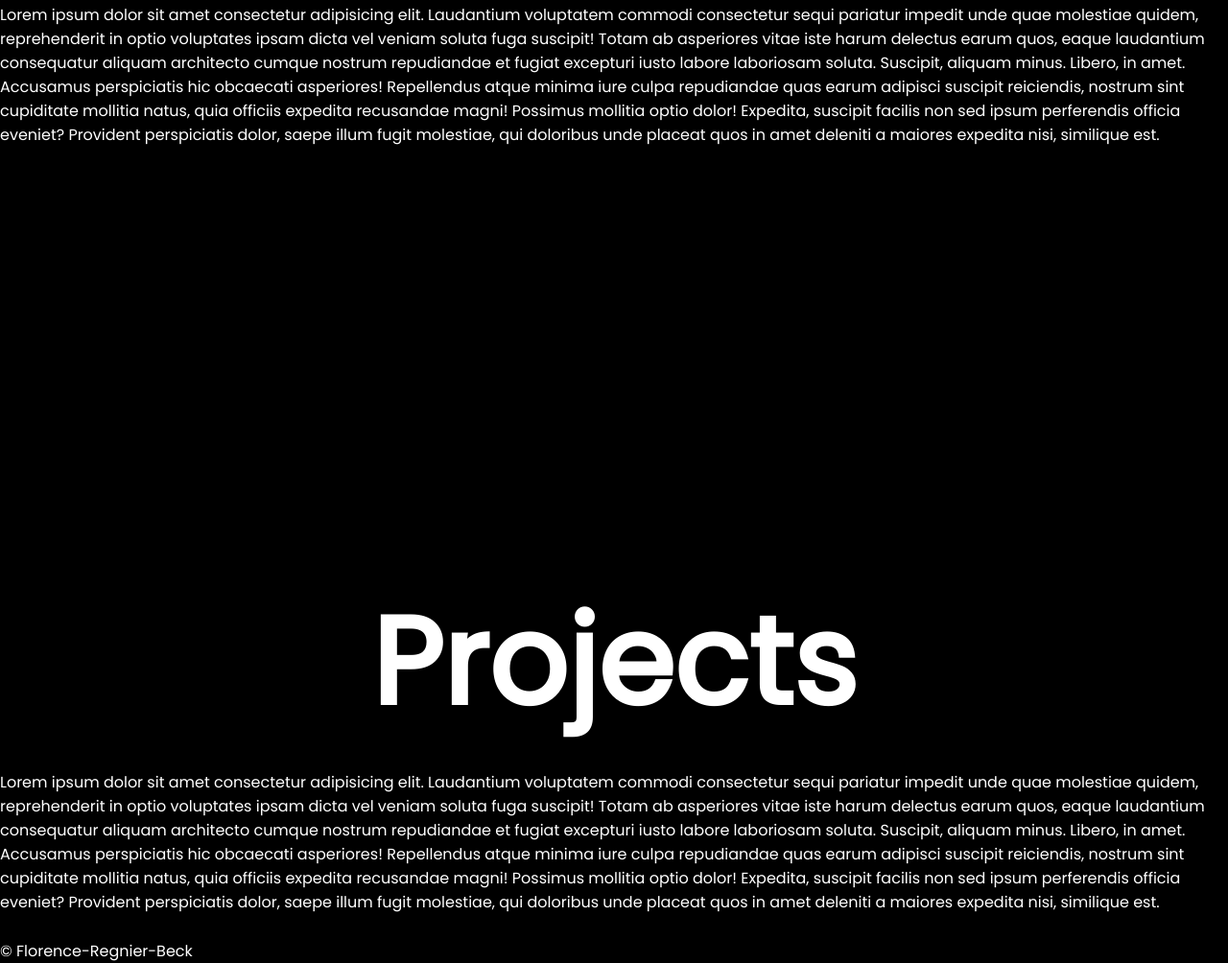
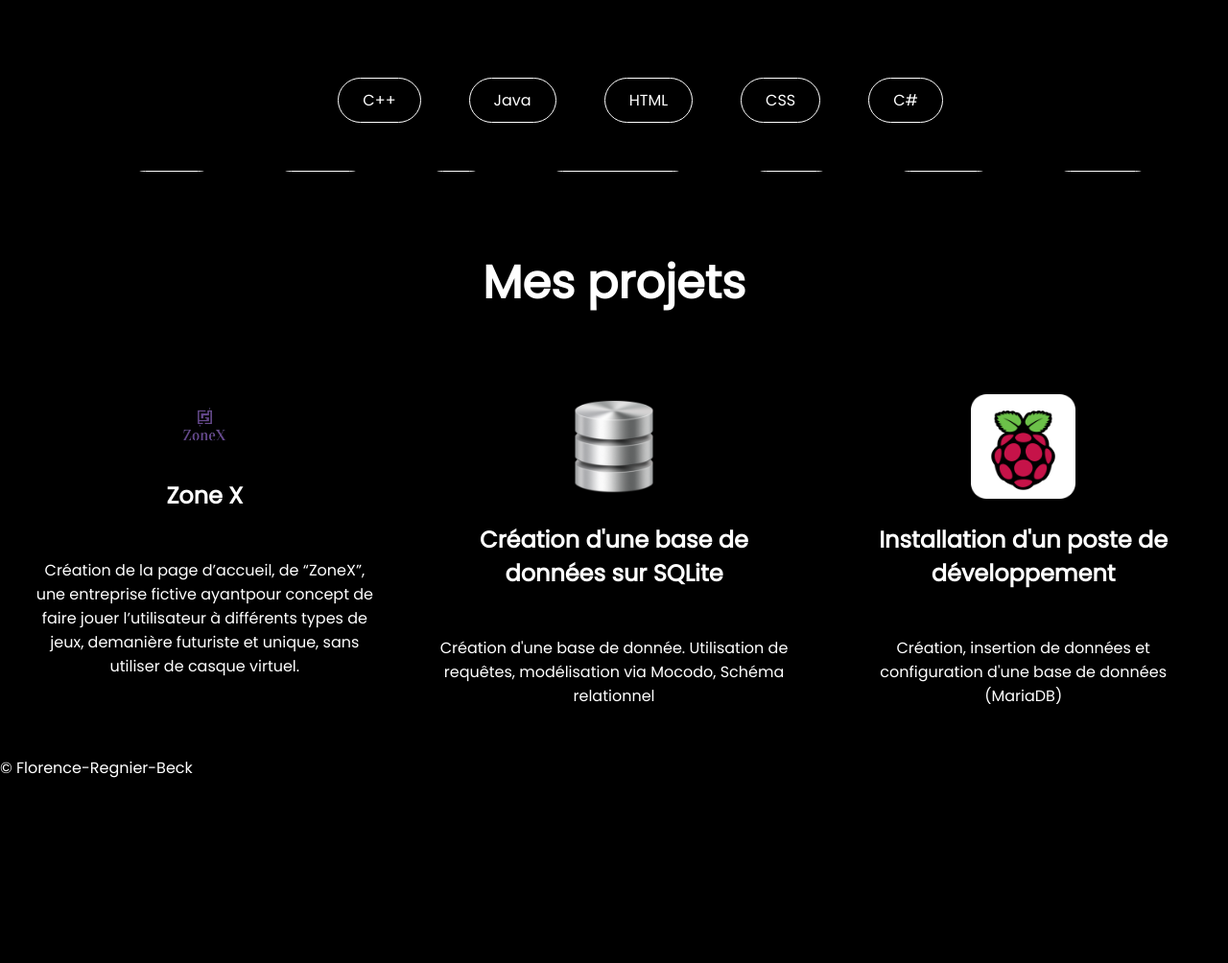
Before and after one commit to flo-rb/portfolio, a plain HTML site: page index.html in a window 1280 px wide. Shown: the part 1021-2025 px from the top of the page at 96% size. After the commit the page ends 1834 px from the top, so only its background shows below. Drawn offline with Linux system fonts and the light colour scheme.

Commit message:
finalisation du portfolio

```diff
--- a/index.html
+++ b/index.html
@@ -16,9 +16,9 @@
             </div>
 
             <div class="links">
-                <a href="#">Home</a>
-                <a href="#about">About</a>
-                <a href="#projects">Projects</a>
+                <a href="#">Accueil</a>
+                <a href="#about">A propos</a>
+                <a href="#projects">Projets</a>
             </div>
         </nav>
         <div class="main-box">
@@ -30,15 +30,15 @@
 
                 <div class="main-txt">
                     <h1>I'm <span>Florence</span></h1>
-                    <h2><span>Computer Science</span> student</h2>
+                    <h2><span>Etudiante en</span> informatique</h2>
 
-                    <p>Hello ! I'm Florence, a student at the IUT of Orsay, passionate about ethical hacking and web development, I aspire to become a penetration tester. I am currently learning JavaScript, networking, and cybersecurity. I am looking for an internship in July and August to gain practical experience in the field. </p>
+                    <p>Bonjour ! Je suis Florence, étudiante à l'IUT d'Orsay, passionnée par le hacking éthique et le développement web. Je souhaite devenir pentesteuse. J'apprends actuellement le JavaScript, les réseaux et la cybersécurité. Je suis à la recherche d'un stage en juillet et août pour acquérir de l'expérience pratique dans ce domaine. </p>
 
-                    <p>In my free time, I enjoy working on personal projects, and staying up-to-date with the latest trends in technology.</p>
+                    <p>Pendant mon temps libre, j'aime travailler sur des projets personnels et me tenir informée des dernières tendances technologiques.</p>
 
-                    <p>Feel free to contact me if you have any questions!.</p>
+                    <p>N'hésitez pas à me contacter si vous avez des questions!</p>
 
-                    <p>Thank you for visiting my portfolio!</p>
+                    <p>Merci de visiter mon portfolio!</p>
 
                     <div class="socials">
 
@@ -69,20 +69,66 @@
     <main>
         <section id="about" class="about">
             <div class="abt-title"><h1>About</h1></div>
-            <p>Lorem ipsum dolor sit amet consectetur adipisicing elit. Laudantium voluptatem commodi consectetur sequi pariatur impedit unde quae molestiae quidem, reprehenderit in optio voluptates ipsam dicta vel veniam soluta fuga suscipit!
-            Totam ab asperiores vitae iste harum delectus earum quos, eaque laudantium consequatur aliquam architecto cumque nostrum repudiandae et fugiat excepturi iusto labore laboriosam soluta. Suscipit, aliquam minus. Libero, in amet.
-            Accusamus perspiciatis hic obcaecati asperiores! Repellendus atque minima iure culpa repudiandae quas earum adipisci suscipit reiciendis, nostrum sint cupiditate mollitia natus, quia officiis expedita recusandae magni! Possimus mollitia optio dolor!
-            Expedita, suscipit facilis non sed ipsum perferendis officia eveniet? Provident perspiciatis dolor, saepe illum fugit molestiae, qui doloribus unde placeat quos in amet deleniti a maiores expedita nisi, similique est.
-            </p>
+            <div class="abt-txt">
+                <div class="abt-btn">
+                    <a href="#">C++</a>
+                    <a href="#">Java</a>
+                    <a href="#">HTML</a>
+                    <a href="#">CSS</a>
+                    <a href="#">C#</a>
+
+                </div>
+                <div class="abt-btn">
+                    <a href="#">Figma</a>
+                    <a href="#">Penpot</a>
+                    <a href="#">Git</a>
+                    <a href="#">SQLDeveloper</a>
+                    <a href="#">SQLite</a>
+                    <a href="#">Mocodo</a>
+                    <a href="#">Looping</a>
+                </div>
+            </div>
+            <div class="grid-competences">
+
+            </div>
         </section>
-        <section id="projects" class="projects">
-            <div class="prj-title"><h1>Projects</h1></div>
-            <p>Lorem ipsum dolor sit amet consectetur adipisicing elit. Laudantium voluptatem commodi consectetur sequi pariatur impedit unde quae molestiae quidem, reprehenderit in optio voluptates ipsam dicta vel veniam soluta fuga suscipit!
-                Totam ab asperiores vitae iste harum delectus earum quos, eaque laudantium consequatur aliquam architecto cumque nostrum repudiandae et fugiat excepturi iusto labore laboriosam soluta. Suscipit, aliquam minus. Libero, in amet.
-                Accusamus perspiciatis hic obcaecati asperiores! Repellendus atque minima iure culpa repudiandae quas earum adipisci suscipit reiciendis, nostrum sint cupiditate mollitia natus, quia officiis expedita recusandae magni! Possimus mollitia optio dolor!
-                Expedita, suscipit facilis non sed ipsum perferendis officia eveniet? Provident perspiciatis dolor, saepe illum fugit molestiae, qui doloribus unde placeat quos in amet deleniti a maiores expedita nisi, similique est.
-                </p>
+        <section id="projects">
+
+            <div class="c-project">
+                <div class="p-header">
+                    <h2>Mes projets</h2>
+                </div>
+
+                <div class="p-body">
+
+                    <div class="projet">
+                        <img src="./images/logovioletbr.png" alt="ZoneX">
+                        <div class="desc">
+                            <h3>Zone X</h3></a>
+                            <p>Création de la page d’accueil, de “ZoneX”, une entreprise fictive ayantpour  concept  de  faire  jouer  l’utilisateur  à  différents  types  de  jeux,  demanière futuriste et unique, sans utiliser de casque virtuel.</p>
+                        </div>
+                    </div>
+
+                    <div class="projet">
+                        <img src="./images/SQLite.png" alt="SQLite">
+                        <div class="desc">
+                            <h3>Création d'une base de données sur SQLite</h3></a>
+                            <p>Création d'une base de donnée. Utilisation de requêtes, modélisation via Mocodo, Schéma relationnel</p>
+                        </div>
+                    </div>
+
+                    <div class="projet">
+                        <img src="./images/raspberry.png" alt="raspberry">
+                        <div class="desc">
+                            <h3>Installation d'un poste de développement</h3></a>
+                            <p>Création, insertion de données et configuration d'une base de données (MariaDB) </p>
+                        </div>
+                    </div>
+                </div>
+            </div>
+
         </section>
+
     </main>
 </body>
     <footer>
--- a/style.css
+++ b/style.css
@@ -217,7 +217,7 @@ a:visited{
     transition: 0.5s ease;
 }
 
-.cv-btn:hover{
+.cv-btn:hover ,.abt-btn a:hover {
     box-shadow: 0 0 20px goldenrod;
     transform: scale(1.2);
 }
@@ -226,8 +226,7 @@ a:visited{
 
 /*!*/
 .about{
-    height: 100vh;
-    background-color: black;
+    height: 50vh;
 }
 
 .about .abt-title h1{
@@ -237,14 +236,111 @@ a:visited{
     margin: 1rem 3rem;
 }
 
-.projects{
-    height:50vh;
-    background-color: black;
+.about .abt-txt{
+    display: flex;
+    flex-direction: column;
+    justify-content: center;
+    align-items: center;
+    margin: 1rem 8rem;
 }
 
-.projects .prj-title h1{
-    font-size: 8rem;
-    justify-content: center;
+
+.abt-txt {
+    height: 300px;
+    transition: box-shadow 0.5s ease; /*dans le parent*/
+    transition: 0.5s ease;
     display: flex;
-    margin: 1rem 3rem;
+    flex-wrap: wrap;
+    gap :50px;
 }
+.abt-btn {
+    display: flex;
+    gap: 50px;
+}
+
+.abt-btn a {
+    border: 1px solid black;
+    padding: 10px 25px;
+    border-radius: 50px;
+    background-color: black;
+    color: white;
+    border-color: white;
+    display: flex;
+    align-items: center;
+}
+
+
+/**Mes projets**/
+#projets {
+    width: auto;
+}
+.c-project {
+    height: 100%;
+    display: flex;
+    flex-direction: column;
+    background-color: black;
+    color: white;
+    overflow: hidden;
+
+}
+
+
+.p-header {
+    margin-top: 5em;
+    margin-bottom: 5em;
+}
+.p-header h2 {
+    text-align: center;
+    font-size: 3em;
+}
+
+.p-body {
+    display: flex;
+    flex-direction: row;
+    justify-content: space-between;
+}
+
+.projet {
+    display: flex;
+    flex-direction: column;
+    align-items: center;
+    gap: 25px;
+    margin: 0 2em;
+    width: 33.33%;
+
+}
+
+.projet img {
+    width: 30%;
+    height: auto;
+    transition:
+    width 2s;
+}
+
+.projet img:hover {
+    width: 40%;
+}
+
+.desc {
+    text-align: center;
+}
+
+.desc p {
+    margin-bottom: 50px;
+}
+
+.desc h3 , .desc a h3{
+    margin-bottom: 2em;
+    font-size: 1.5em;
+}
+
+.desc a  {
+    text-decoration: none;
+    color: white;
+}
+.desc a:hover {
+    text-decoration: underline;
+}
+.desc a:visited {
+    color: white;
+}
```
Also changed, not shown: images/SQLite.png (added), images/logovioletbr.png (added), images/raspberry.png (added).
